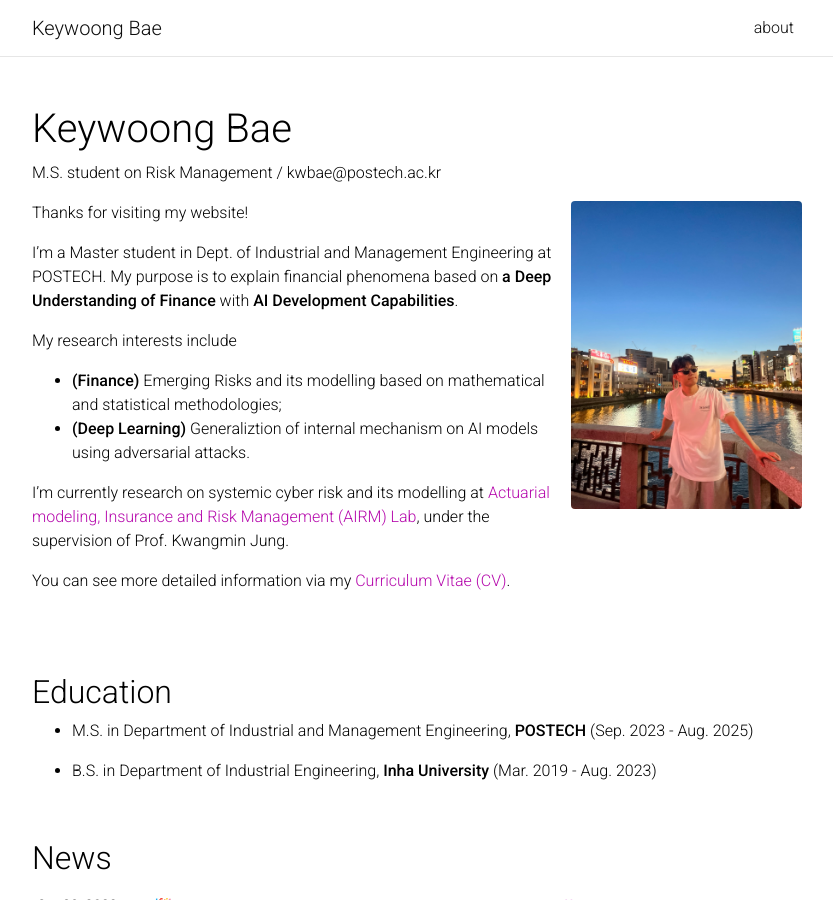
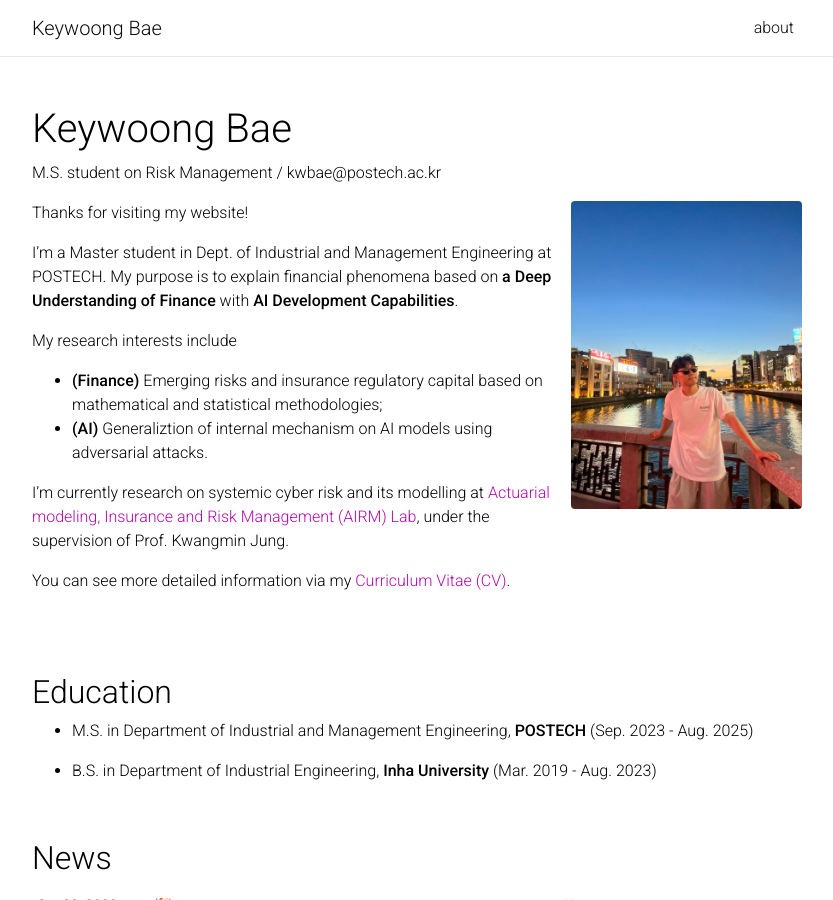
Before and after one commit to kwoongbae/kwoongbae.github.io, a Jekyll site: the page built from _pages/about.md, in a window 1280 px wide and 900 px high. Shown: the whole window, without its empty margins (223-1056 px from the left). Built offline with Jekyll 4.4.1, drawn with Linux system fonts in a browser that asks for light colours; full-size pictures stand in for the smaller copies a plugin makes; comment, search, counter and statistics services are not loaded; a style sheet for code colours, icons or effects is not loaded.

Commit message:
Update about.md

```diff
--- a/_pages/about.md
+++ b/_pages/about.md
@@ -20,8 +20,8 @@ I'm a Master student in Dept. of Industrial and Management Engineering at POSTEC
 
 My research interests include
 
-- **(Finance)** Emerging Risks and its modelling based on mathematical and statistical methodologies;
-- **(Deep Learning)** Generaliztion of internal mechanism on AI models using adversarial attacks.
+- **(Finance)** Emerging risks and insurance regulatory capital based on mathematical and statistical methodologies;
+- **(AI)** Generaliztion of internal mechanism on AI models using adversarial attacks.
 
 I'm currently research on systemic cyber risk and its modelling at [Actuarial modeling, Insurance and Risk Management (AIRM) Lab](https://airm.postech.ac.kr/), under the supervision of Prof. Kwangmin Jung.
 
```
